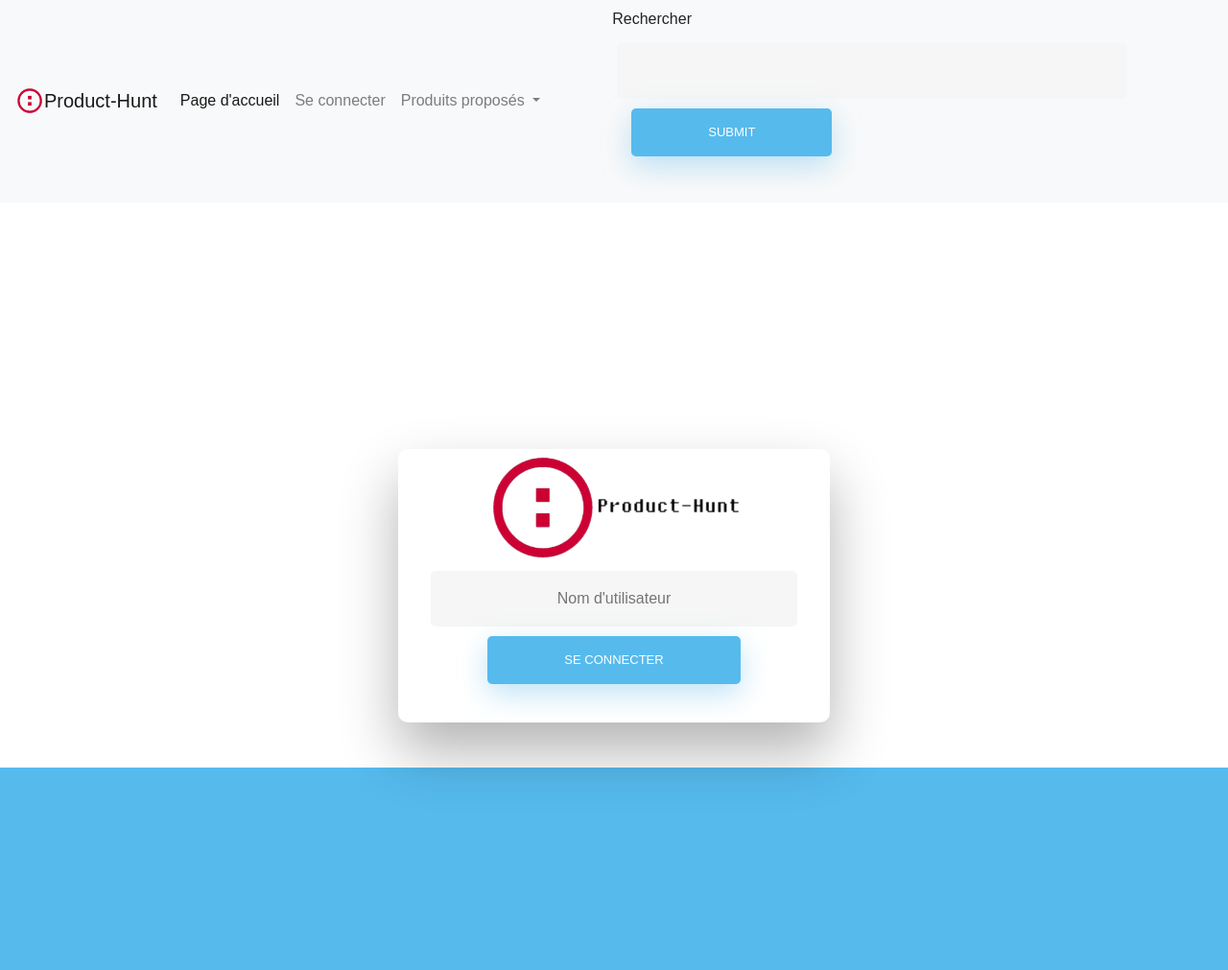
After one commit to clementdebatisse/CD-MB-ProductHunt, a PHP site: page /login.php in a window 1280 px wide. The commit adds this page. Shown: the whole page at 96% size. Run offline with PHP 8.4, Linux system fonts and the light colour scheme; some libraries are stand-ins or nearby versions.

Commit message:
added login page (WIP), few modif

```diff
--- /dev/null
+++ b/login.php
@@ -0,0 +1,113 @@
+<!DOCTYPE html>
+<html lang="en">
+<head>
+    <meta charset="UTF-8">
+    <meta name="viewport" content="width=device-width, initial-scale=1.0">
+    <link href="//maxcdn.bootstrapcdn.com/bootstrap/4.0.0/css/bootstrap.min.css" rel="stylesheet" id="bootstrap-css">
+    <link rel="stylesheet" type="text/css" href="loginStyle.css?version=51">
+    <title>Login</title>
+</head>
+<body>
+
+<nav class="navbar navbar-expand-lg navbar-light bg-light">
+        <a class="navbar-brand" href="#"><img src="Library/simplon logo.jpg" width="30" height="30" class="d-inline-block align-top" alt="">Product-Hunt</a>
+        <button class="navbar-toggler" type="button" data-toggle="collapse" data-target="#navbarSupportedContent" aria-controls="navbarSupportedContent" aria-expanded="false" aria-label="Toggle navigation">
+          <span class="navbar-toggler-icon"></span>
+        </button>
+
+        <div class="collapse navbar-collapse" id="navbarSupportedContent">
+          <ul class="navbar-nav mr-auto">
+            <li class="nav-item active">
+              <a class="nav-link" href="index.php">Page d'accueil <span class="sr-only">(current)</span></a>
+            </li>
+
+            <!-- Doit redigirer vers une page ou user peut se connecter -->
+
+            <li class="nav-item">
+              <a class="nav-link" href="inscription.php">Se connecter</a>
+
+            <!-- ---------------------------------------------------------- -->
+
+            <!-- Rediriger vers les produits populaires, nouveaux, et tous les produits  -->
+
+            </li>
+            <li class="nav-item dropdown">
+              <a class="nav-link dropdown-toggle" href="#" id="navbarDropdown" role="button" data-toggle="dropdown" aria-haspopup="true" aria-expanded="false">
+                Produits proposés
+              </a>
+              <div class="dropdown-menu" aria-labelledby="navbarDropdown">
+                <a class="dropdown-item" href="produit.php">Produits les plus populaires</a>
+                <a class="dropdown-item" href="#">Nouveautés</a>
+                <div class="dropdown-divider"></div>
+                <a class="dropdown-item" href="product-list.php">Liste des produits mis en avant</a>
+              </div>
+            </li>
+
+            <!-- --------------------BARRE DE RECHERCHE------------------------ -->
+
+          </ul>
+
+<form method="post">
+      <label>Rechercher</label>
+      <input type="text" name="search">
+      <input type="submit" name="submit">
+    </form>
+
+    <?php
+
+    if (isset($_POST["submit"])) {
+      $str = $_POST["search"];
+      $sth = $bdd->prepare("SELECT * FROM products WHERE name = '$str'");
+
+      $sth->setFetchMode(PDO:: FETCH_OBJ);
+      $sth-> execute();
+
+      if($row = $sth->fetch())
+      {
+        ?>
+        <br><br><br>
+        <table>
+           <tr>
+             <th>name</th>
+             <th>description</th>
+           </tr>
+            <tr>
+              <td><?php echo $row->name; ?></td>
+              <td><?php echo $row->description; ?></td>
+            </tr>
+      </table>
+    <?php
+    }
+
+      else {
+        echo "Product does not exist";
+      }
+    }
+    ?>
+    </div>
+    </nav>
+
+<div class="wrapper fadeInDown">
+  <div id="formContent">
+    <!-- Tabs Titles -->
+
+    <!-- Icon -->
+    <div class="fadeIn first">
+      <img src="Library/site logo.jpg" id="icon" alt="Logo" />
+    </div>
+
+    <!-- Login Form -->
+    <form>
+      <input type="text" id="login" class="fadeIn second" name="nom" placeholder="Nom d'utilisateur">
+      <input type="submit" class="fadeIn fourth" value="Se connecter">
+    </form>
+
+
+  </div>
+</div>
+
+<script src="//maxcdn.bootstrapcdn.com/bootstrap/4.0.0/js/bootstrap.min.js"></script>
+<script src="//cdnjs.cloudflare.com/ajax/libs/jquery/3.2.1/jquery.min.js"></script>
+
+</body>
+</html>
--- /dev/null
+++ b/loginStyle.css
@@ -0,0 +1,262 @@
+
+/* BASIC */
+
+html {
+  background-color: #56baed;
+}
+
+body {
+  font-family: "Poppins", sans-serif;
+  height: 100vh;
+}
+
+a {
+  color: #92badd;
+  display:inline-block;
+  text-decoration: none;
+  font-weight: 400;
+}
+
+h2 {
+  text-align: center;
+  font-size: 16px;
+  font-weight: 600;
+  text-transform: uppercase;
+  display:inline-block;
+  margin: 40px 8px 10px 8px;
+  color: #cccccc;
+}
+
+
+
+/* STRUCTURE */
+
+.wrapper {
+  display: flex;
+  align-items: center;
+  flex-direction: column;
+  justify-content: center;
+  width: 100%;
+  min-height: 100%;
+  padding: 20px;
+}
+
+#formContent {
+  -webkit-border-radius: 10px 10px 10px 10px;
+  border-radius: 10px 10px 10px 10px;
+  background: #fff;
+  padding: 30px;
+  width: 90%;
+  max-width: 450px;
+  position: relative;
+  padding: 0px;
+  -webkit-box-shadow: 0 30px 60px 0 rgba(0,0,0,0.3);
+  box-shadow: 0 30px 60px 0 rgba(0,0,0,0.3);
+  text-align: center;
+}
+
+#formFooter {
+  background-color: #f6f6f6;
+  border-top: 1px solid #dce8f1;
+  padding: 25px;
+  text-align: center;
+  -webkit-border-radius: 0 0 10px 10px;
+  border-radius: 0 0 10px 10px;
+}
+
+
+
+/* TABS */
+
+h2.inactive {
+  color: #cccccc;
+}
+
+h2.active {
+  color: #0d0d0d;
+  border-bottom: 2px solid #5fbae9;
+}
+
+
+
+/* FORM TYPOGRAPHY*/
+
+input[type=button], input[type=submit], input[type=reset]  {
+  background-color: #56baed;
+  border: none;
+  color: white;
+  padding: 15px 80px;
+  text-align: center;
+  text-decoration: none;
+  display: inline-block;
+  text-transform: uppercase;
+  font-size: 13px;
+  -webkit-box-shadow: 0 10px 30px 0 rgba(95,186,233,0.4);
+  box-shadow: 0 10px 30px 0 rgba(95,186,233,0.4);
+  -webkit-border-radius: 5px 5px 5px 5px;
+  border-radius: 5px 5px 5px 5px;
+  margin: 5px 20px 40px 20px;
+  -webkit-transition: all 0.3s ease-in-out;
+  -moz-transition: all 0.3s ease-in-out;
+  -ms-transition: all 0.3s ease-in-out;
+  -o-transition: all 0.3s ease-in-out;
+  transition: all 0.3s ease-in-out;
+}
+
+input[type=button]:hover, input[type=submit]:hover, input[type=reset]:hover  {
+  background-color: #39ace7;
+}
+
+input[type=button]:active, input[type=submit]:active, input[type=reset]:active  {
+  -moz-transform: scale(0.95);
+  -webkit-transform: scale(0.95);
+  -o-transform: scale(0.95);
+  -ms-transform: scale(0.95);
+  transform: scale(0.95);
+}
+
+input[type=text] {
+  background-color: #f6f6f6;
+  border: none;
+  color: #0d0d0d;
+  padding: 15px 32px;
+  text-align: center;
+  text-decoration: none;
+  display: inline-block;
+  font-size: 16px;
+  margin: 5px;
+  width: 85%;
+  border: 2px solid #f6f6f6;
+  -webkit-transition: all 0.5s ease-in-out;
+  -moz-transition: all 0.5s ease-in-out;
+  -ms-transition: all 0.5s ease-in-out;
+  -o-transition: all 0.5s ease-in-out;
+  transition: all 0.5s ease-in-out;
+  -webkit-border-radius: 5px 5px 5px 5px;
+  border-radius: 5px 5px 5px 5px;
+}
+
+input[type=text]:focus {
+  background-color: #fff;
+  border-bottom: 2px solid #5fbae9;
+}
+
+input[type=text]:placeholder {
+  color: #cccccc;
+}
+
+
+
+/* ANIMATIONS */
+
+/* Simple CSS3 Fade-in-down Animation */
+.fadeInDown {
+  -webkit-animation-name: fadeInDown;
+  animation-name: fadeInDown;
+  -webkit-animation-duration: 1s;
+  animation-duration: 1s;
+  -webkit-animation-fill-mode: both;
+  animation-fill-mode: both;
+}
+
+@-webkit-keyframes fadeInDown {
+  0% {
+    opacity: 0;
+    -webkit-transform: translate3d(0, -100%, 0);
+    transform: translate3d(0, -100%, 0);
+  }
+  100% {
+    opacity: 1;
+    -webkit-transform: none;
+    transform: none;
+  }
+}
+
+@keyframes fadeInDown {
+  0% {
+    opacity: 0;
+    -webkit-transform: translate3d(0, -100%, 0);
+    transform: translate3d(0, -100%, 0);
+  }
+  100% {
+    opacity: 1;
+    -webkit-transform: none;
+    transform: none;
+  }
+}
+
+/* Simple CSS3 Fade-in Animation */
+@-webkit-keyframes fadeIn { from { opacity:0; } to { opacity:1; } }
+@-moz-keyframes fadeIn { from { opacity:0; } to { opacity:1; } }
+@keyframes fadeIn { from { opacity:0; } to { opacity:1; } }
+
+.fadeIn {
+  opacity:0;
+  -webkit-animation:fadeIn ease-in 1;
+  -moz-animation:fadeIn ease-in 1;
+  animation:fadeIn ease-in 1;
+
+  -webkit-animation-fill-mode:forwards;
+  -moz-animation-fill-mode:forwards;
+  animation-fill-mode:forwards;
+
+  -webkit-animation-duration:1s;
+  -moz-animation-duration:1s;
+  animation-duration:1s;
+}
+
+.fadeIn.first {
+  -webkit-animation-delay: 0.4s;
+  -moz-animation-delay: 0.4s;
+  animation-delay: 0.4s;
+}
+
+.fadeIn.second {
+  -webkit-animation-delay: 0.6s;
+  -moz-animation-delay: 0.6s;
+  animation-delay: 0.6s;
+}
+
+.fadeIn.third {
+  -webkit-animation-delay: 0.8s;
+  -moz-animation-delay: 0.8s;
+  animation-delay: 0.8s;
+}
+
+.fadeIn.fourth {
+  -webkit-animation-delay: 1s;
+  -moz-animation-delay: 1s;
+  animation-delay: 1s;
+}
+
+/* Simple CSS3 Fade-in Animation */
+.underlineHover:after {
+  display: block;
+  left: 0;
+  bottom: -10px;
+  width: 0;
+  height: 2px;
+  background-color: #56baed;
+  content: "";
+  transition: width 0.2s;
+}
+
+.underlineHover:hover {
+  color: #0d0d0d;
+}
+
+.underlineHover:hover:after{
+  width: 100%;
+}
+
+
+
+/* OTHERS */
+
+*:focus {
+    outline: none;
+}
+
+#icon {
+  width:60%;
+}
```
Also changed, not shown: inscription.php (+10 -18 lines).
